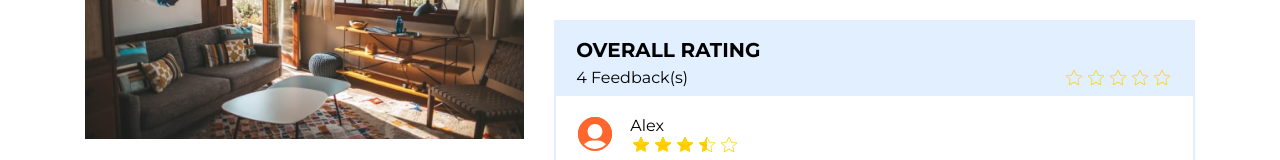
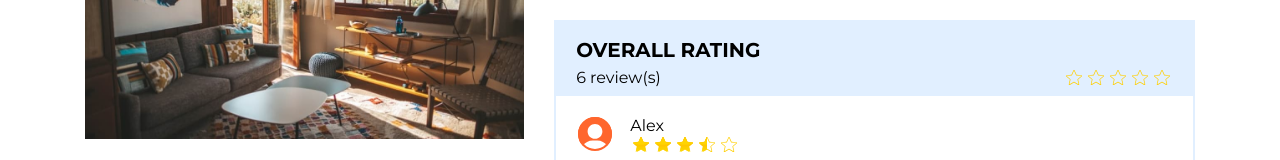
Before and after one commit to Andrey1914/apartment-searcher, a Vue app: page / in a window 1280 px wide. Both pictures are taken after a click on the element 259 px from the left and 379 px from the top of the page. Shown: the part 268-428 px from the top of the page. Built offline with nearby package versions, Linux system fonts and the light colour scheme.

Commit message:
added two reviews

```diff
--- a/src/components/reviews/index.vue
+++ b/src/components/reviews/index.vue
@@ -3,7 +3,7 @@
         <div class="reviews__heading">
             <h2 class="reviews__title">Overall rating</h2>
             <div class="reviews__rating">
-                <span>{{ amountOfReviews }} Feedback(s)</span>
+                <span>{{ amountOfReviews }} review(s)</span>
                 <Rating :rating="0" />
             </div>
         </div>
@@ -48,7 +48,7 @@ export default {
         },
         buttonText() {
             return this.reviewsLimit === this.reviews.length
-                ? 'Minimize'
+                ? 'Minimize.'
                 : 'Read more...'
         },
     },
--- a/src/components/reviews/reviews.json
+++ b/src/components/reviews/reviews.json
@@ -18,5 +18,15 @@
     "author": "John",
     "content": "Lorem ipsum, dolor sit amet consectetur adipisicing elit. Labore velit reiciendis modi magnam, aliquid architecto cumque saepe recusandae est optio accusamus ducimus itaque assumenda eius culpa earum. Aspernatur, molestiae dicta!",
     "rating": 2.8
+  },
+  {
+    "author": "Oliver",
+    "content": "Lorem ipsum, dolor sit amet consectetur adipisicing elit. Labore velit reiciendis modi magnam, aliquid architecto cumque saepe recusandae est optio accusamus ducimus itaque assumenda eius culpa earum. Aspernatur, molestiae dicta!",
+    "rating": 4.2
+  },
+  {
+    "author": "Kelly",
+    "content": "Lorem ipsum, dolor sit amet consectetur adipisicing elit. Labore velit reiciendis modi magnam, aliquid architecto cumque saepe recusandae est optio accusamus ducimus itaque assumenda eius culpa earum. Aspernatur, molestiae dicta!",
+    "rating": 4.4
   }
 ]
```
